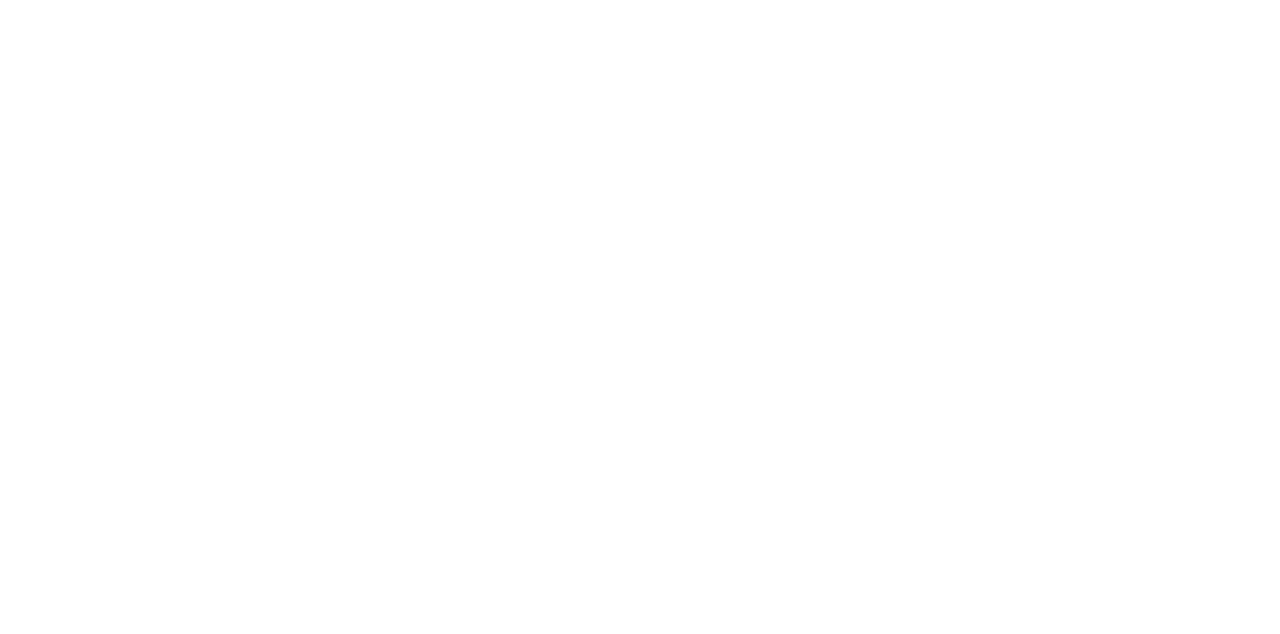
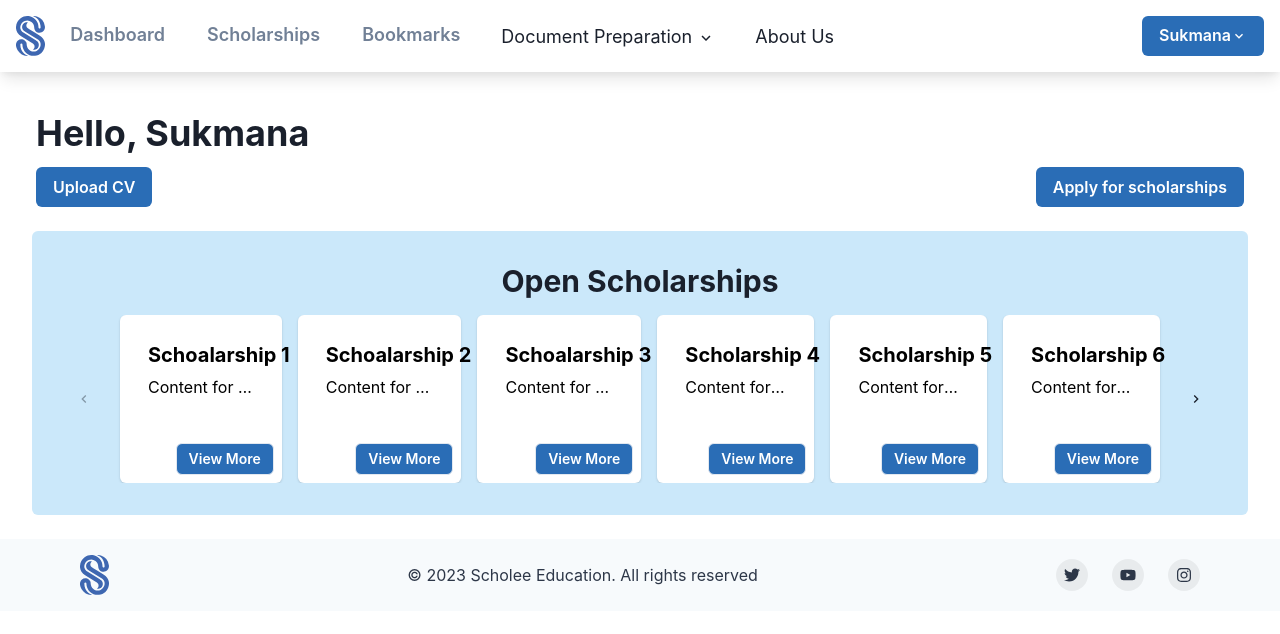
Before and after one commit to IceTeaXXD/Scholee-HiFi, a React (Vite) app: page /dashboard in a window 1280 px wide. Before the commit this address had no page. Shown: the top 634 px of the page. Built offline with nearby package versions, Linux system fonts and the light colour scheme.

Commit message:
feat : add document review and dashboard page

```diff
--- a/src/App.tsx
+++ b/src/App.tsx
@@ -6,6 +6,8 @@ import ScholarshipViewMore from './pages/ScholarshipViewMore'
 import Bookmarks from './pages/Bookmarks'
 import Login from './pages/Login'
 import Register from './pages/Register'
+import Dashboard from './pages/Dashboard'
+import ReviewDocument from './pages/ReviewDocument'
 
 function App() {
   return (
@@ -22,6 +24,8 @@ function App() {
           <Route path="/profile" element={<Profile />} />
           <Route path="/login" element={<Login />} />
           <Route path="/register" element={<Register />} />
+          <Route path="/dashboard" element={<Dashboard/>} />
+          <Route path="/review" element={<ReviewDocument/>} />
         </Routes>
       </Router>
     </>
--- /dev/null
+++ b/src/components/Dashboard/DashboardCard.tsx
@@ -0,0 +1,128 @@
+import React, { useState } from "react";
+import { Box, Flex, Heading, Text, IconButton, Button, Card, CardBody, CardFooter, useBreakpointValue } from "@chakra-ui/react";
+import { ChevronLeftIcon, ChevronRightIcon } from "@chakra-ui/icons";
+
+const cards = [
+    {
+        id: 1,
+        title: "Schoalarship 1",
+        content: "Content for Schoalarship 1",
+    },
+    {
+        id: 2,
+        title: "Schoalarship 2",
+        content: "Content for Schoalarship 2",
+    },
+    {
+        id: 3,
+        title: "Schoalarship 3",
+        content: "Content for Schoalarship 3",
+    },
+    {
+        id: 4,
+        title: "Scholarship 4",
+        content: "Content for scholarship 4",
+    },
+    {
+        id: 5,
+        title: "Scholarship 5",
+        content: "Content for scholarship 5",
+    },
+    {
+        id: 6,
+        title: "Scholarship 6",
+        content: "Content for scholarship 3",
+    },
+];
+export const DashboardCard: React.FC = () => {
+    const [currentIndex, setCurrentIndex] = useState(0);
+
+    const handlePrev = () => {
+        setCurrentIndex((prevIndex) =>
+            prevIndex > 0 ? prevIndex - 1 : cards.length - 1
+        );
+    };
+
+    const handleNext = () => {
+        setCurrentIndex((prevIndex) =>
+            prevIndex < cards.length - 1 ? prevIndex + 1 : 0
+        );
+    };
+
+    const cardSize = useBreakpointValue({ base: "md", md: "lg" });
+    const isSmallScreen = useBreakpointValue({ base: true, md: false });
+
+    return (
+        <Box padding={{ base: "6", md: "8" }} maxWidth="95vw" overflow="hidden" bg={"primary.100"} borderRadius="md">
+            <Heading as="h3" size="lg" mb="4" textAlign={"center"}>
+                Open Scholarships
+            </Heading>
+            <Flex alignItems="center" direction={{ base: "column", md: "row" }}>
+                <IconButton
+                    icon={<ChevronLeftIcon />}
+                    onClick={handlePrev}
+                    mr={{ base: "0", md: "2" }}
+                    mb={{ base: "2", md: "0" }}
+                    variant="ghost"
+                    isDisabled={currentIndex === 0}
+                    _hover={{ color: "blue.500" }}
+                    transition="color 0.3s ease-in-out"
+                    aria-label=""
+                />
+                <Flex
+                    overflowX="auto"
+                    overflowY="hidden"
+                    whiteSpace="nowrap"
+                    sx={{ scrollSnapType: "x mandatory" }}
+                >
+                    {cards.map((card, index) => (
+                        <Card
+                            key={card.id}
+                            bg={"white"}
+                            borderRadius="md"
+                            textAlign="center"
+                            mx="2"
+                            scrollSnapAlign="start"
+                            position="relative"
+                            size={cardSize}
+                            display={isSmallScreen && index !== currentIndex ? "none" : "block"}
+                        >
+                            <CardBody>
+                                <Heading as="h4" size="md" color="black" mb="2">
+                                    {card.title}
+                                </Heading>
+                                <Text color="black" isTruncated>
+                                    {card.content}
+                                </Text>
+                            </CardBody>
+                            <CardFooter>
+                                <Button
+                                    position="absolute"
+                                    bottom="2"
+                                    right="2"
+                                    variant="outline"
+                                    size="sm"
+                                    bg={"primary.300"}
+                                    color={"white"}
+                                >
+                                    View More
+                                </Button>
+                            </CardFooter>
+                        </Card>
+                    ))}
+                </Flex>
+                <IconButton
+                    icon={<ChevronRightIcon />}
+                    onClick={handleNext}
+                    ml={{ base: "0", md: "2" }}
+                    mt={{ base: "2", md: "0" }}
+                    variant="ghost"
+                    isDisabled={currentIndex === cards.length - 1}
+                    _hover={{ color: "blue.500" }}
+                    transition="color 0.3s ease-in-out"
+                    aria-label=""
+                />
+            </Flex>
+        </Box>
+    );
+};
--- /dev/null
+++ b/src/components/Dashboard/DashboardHeading.tsx
@@ -0,0 +1,19 @@
+import { Box, Button, Flex, Heading } from "@chakra-ui/react"
+
+export const DashboardHeading: React.FC = () => {
+    return (
+        <Box paddingLeft="9" paddingRight="9" paddingTop="10">
+            <Heading marginBottom={3}>
+                Hello, Sukmana
+            </Heading>
+            <Flex justifyContent="space-between">
+                <Button bg="primary.300" color={"white"}>
+                    Upload CV
+                </Button>
+                <Button bg="primary.300" color={"white"}>
+                    Apply for scholarships
+                </Button>
+            </Flex>
+        </Box>
+    )
+}
--- a/src/components/Layout/Navbar.tsx
+++ b/src/components/Layout/Navbar.tsx
@@ -105,7 +105,9 @@ const MobileNavbar: React.FC<{
               <PopoverContent p={4}>
                 <Stack spacing={5}>
                   <Text>Upload Document</Text>
-                  <Text>Document Review</Text>
+                  <Link to="/review">
+                    <Text>Document Review</Text>
+                  </Link>
                 </Stack>
               </PopoverContent>
             </Popover>
@@ -185,7 +187,9 @@ const DesktopNavbar: React.FC<{ login: boolean }> = ({ login }) => {
                   <PopoverContent p={4}>
                     <Stack spacing={5}>
                       <Text>Upload Document</Text>
-                      <Text>Document Review</Text>
+                      <Link to="/review">
+                        <Text>Document Review</Text>
+                      </Link>
                     </Stack>
                   </PopoverContent>
                 </Popover>
--- a/src/components/Layout/index.tsx
+++ b/src/components/Layout/index.tsx
@@ -7,7 +7,7 @@ import { Box } from '@chakra-ui/react'
 export default function Layout(props: React.PropsWithChildren) {
   return (
     <Box minH={'100vh'} minW={'100vw'}>
-      <Navbar login={false} />
+      <Navbar login={true} />
       {props.children}
       <Footer />
     </Box>
--- /dev/null
+++ b/src/components/Review/ReviewTable.tsx
@@ -0,0 +1,81 @@
+import {
+    Button,
+    Select,
+    Table,
+    Tbody,
+    Td,
+    Th,
+    Thead,
+    Tr,
+    Text,
+    Stack,
+    Center,
+  } from '@chakra-ui/react'
+
+
+  export const ReviewTable: React.FC = () => {
+    const scholarshipData = Array.from({ length: 5 }, (_, index) => index)
+    return (
+      <Stack align={'center'} marginTop="5">
+        <Table size="lg" variant="striped" w="90%" overflow={'true'}>
+          <Thead textColor={'white'}>
+            <Tr background={'primary.400'} color={'white'}>
+              <Th>
+                <Text color={'white'}>ID File</Text>
+              </Th>
+              <Th>
+                <Text color={'white'}>File</Text>
+              </Th>
+              <Th>
+                <Text color={'white'}>Type</Text>
+              </Th>
+              <Th>
+                <Text color={'white'}>Review Status</Text>
+              </Th>
+              <Th>
+                <Text color={'white'}>Comment</Text>
+              </Th>
+              <Th>
+                <Center>
+                  <Select color={'black'} bg="gray.100" w={'50%'}>
+                    <option value="5">5</option>
+                    <option value="5">10</option>
+                    <option value="5">15</option>
+                    <option value="5">20</option>
+                  </Select>
+                </Center>
+              </Th>
+            </Tr>
+          </Thead>
+          <Tbody>
+            {scholarshipData.map((index) => (
+              <ScholarshipData key={index} />
+            ))}
+          </Tbody>
+        </Table>
+      </Stack>
+    )
+  }
+
+  const ScholarshipData: React.FC = () => {
+    return (
+      <Tr>
+        <Td>
+          <Text fontWeight={'bold'}>IF-0000</Text>
+        </Td>
+        <Td>
+          Tugas Harian
+        </Td>
+        <Td>mp4</Td>
+        <Td>Reviewed</Td>
+        <Td>Kerja bagus</Td>
+        <Td>
+          <Stack direction={'row'} spacing={4}>
+            <Button mr={10} bg={'primary.100'}>
+              Daftarkan
+            </Button>
+          </Stack>
+        </Td>
+      </Tr>
+    )
+  }
--- /dev/null
+++ b/src/pages/Dashboard.tsx
@@ -0,0 +1,16 @@
+import { Box } from '@chakra-ui/react'
+import { DashboardCard } from '../components/Dashboard/DashboardCard'
+import { DashboardHeading } from '../components/Dashboard/DashboardHeading'
+import Layout from '../components/Layout'
+
+
+export default function Dashboard() {
+  return (
+    <Layout>
+        <DashboardHeading />
+        <Box p="6" display="flex" justifyContent="center" alignItems="center">
+            <DashboardCard />
+        </Box>
+    </Layout>
+  )
+}
--- /dev/null
+++ b/src/pages/ReviewDocument.tsx
@@ -0,0 +1,17 @@
+import { Box } from '@chakra-ui/react'
+import Layout from '../components/Layout'
+import Pagination from '../components/Scholarships/Pagination'
+import SearchButton from '../components/Scholarships/SearchButton'
+import { ReviewTable } from '../components/Review/ReviewTable'
+
+export default function ReviewDocument() {
+  return (
+    <Layout>
+      <Box p={'10'}>
+        <SearchButton />
+        <ReviewTable />
+        <Pagination />
+      </Box>
+    </Layout>
+  )
+}
```
